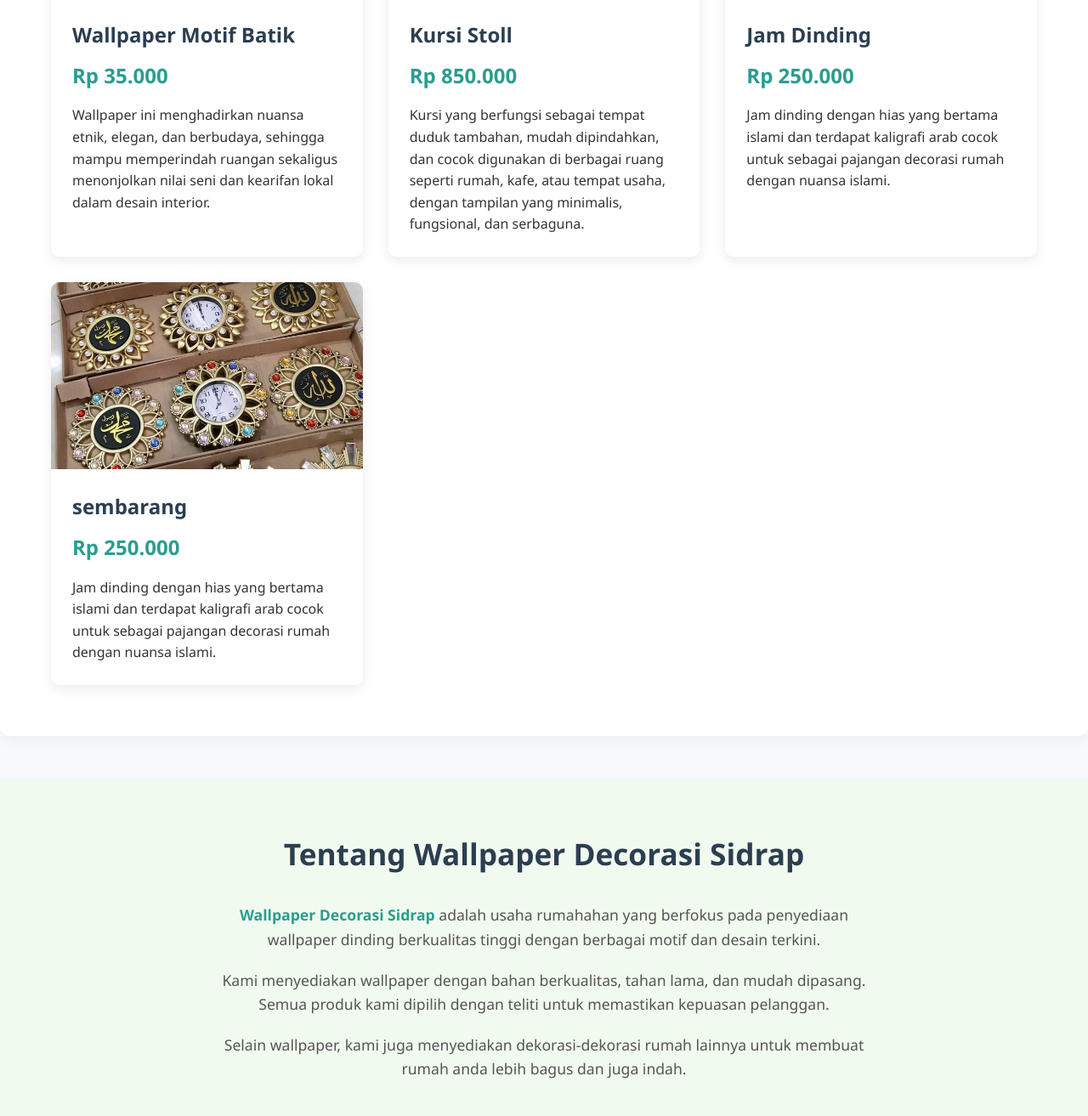
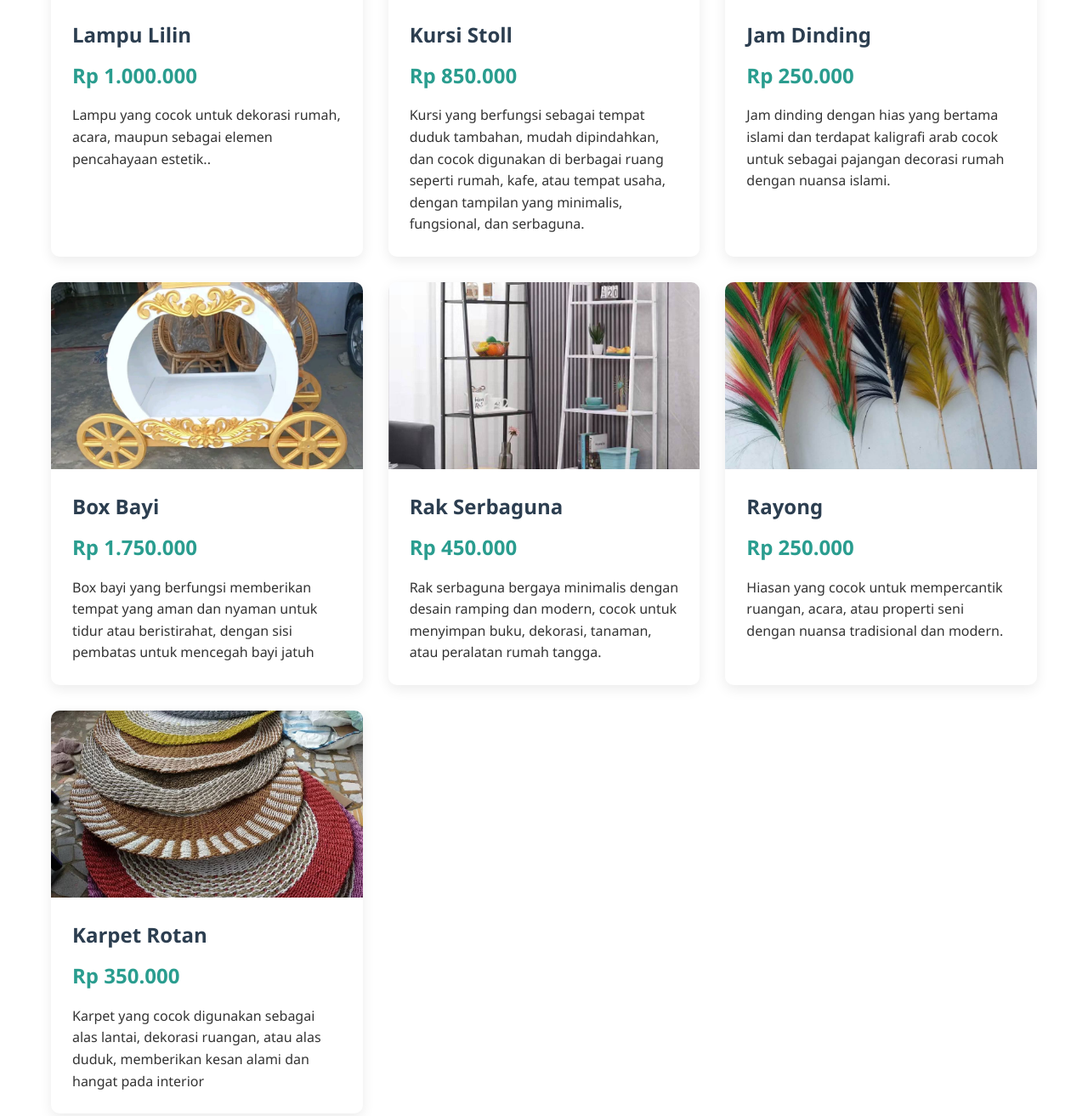
Before and after one commit to WallpaperDecorasi/wallpaper, a plain HTML site: page index.html in a window 1280 px wide. Shown: the part 1665-2978 px from the top of the page at 85% size. Drawn offline with Linux system fonts and the light colour scheme.

Commit message:
Add files via upload

```diff
--- a/index.html
+++ b/index.html
@@ -211,6 +211,30 @@
 
         .product-img.wallpaper6 {
             background-image: url('gambar/gambar6.jpg');
+
+
+        }
+
+        .product-img.wallpaper7 {
+            background-image: url('gambar/gambar7.jpg');
+
+
+        }
+
+        .product-img.wallpaper8 {
+            background-image: url('gambar/Gambar8.jpg');
+
+        }
+
+        .product-img.wallpaper9 {
+            background-image: url('gambar/gambar9.jpg');
+
+
+        }
+
+        .product-img.wallpaper10 {
+            background-image: url('gambar/gambar10.jpg');
+
         }
         .product-content {
             padding: 25px;
@@ -462,9 +486,9 @@
                 <div class="product-card">
                     <div class="product-img wallpaper1"></div>
                     <div class="product-content">
-                        <h3>Wallpaper Motif Segitiga Dan Kotak</h3>
+                        <h3>Wallpaper dengan motif yang beragam</h3>
                         <div class="product-price">Rp 35.000</div>
-                        <p>Wallpaper motif segitiga dan kotak menampilkan pola geometris yang tersusun rapi dan berulang, menggabungkan garis tegas segitiga dengan bentuk stabil kotak.</p>
+                        <p>Wallpaper yang tersedia dalam berbagai motif, warna, dan tekstur, sehingga dapat menyesuaikan dengan konsep interior serta memberikan kesan rapi, estetik, dan nyaman pada ruangan.</p>
                     </div>
                 </div>
 
@@ -480,18 +504,18 @@
                 <div class="product-card">
                     <div class="product-img wallpaper3"></div>
                     <div class="product-content">
-                        <h3>Wallpaper Motif Marmer</h3>
+                        <h3>Foam dengan berbagai varian</h3>
                         <div class="product-price">Rp 35.000</div>
-                        <p>Wallpaper ini dapat memberikan kesan mewah, modern, dan bersih, cocok untuk memperindah interior rumah, kantor, maupun ruang usaha dengan suasana yang eksklusif dan estetis.</p>
+                        <p>Foam banyak dimanfaatkan dalam furniture, dekorasi, dan kerajinan karena fleksibel, mudah dibentuk, serta memberikan kenyamanan dan perlindungan..</p>
                     </div>
                 </div>
 
                 <div class="product-card">
                     <div class="product-img wallpaper4"></div>
                     <div class="product-content">
-                        <h3>Wallpaper Motif Batik</h3>
-                        <div class="product-price">Rp 35.000</div>
-                        <p>Wallpaper ini menghadirkan nuansa etnik, elegan, dan berbudaya, sehingga mampu memperindah ruangan sekaligus menonjolkan nilai seni dan kearifan lokal dalam desain interior.</p>
+                        <h3>Lampu Lilin</h3>
+                        <div class="product-price">Rp 1.000.000</div>
+                        <p>Lampu yang cocok untuk dekorasi rumah, acara, maupun sebagai elemen pencahayaan estetik..</p>
                     </div>
                 </div>
 
@@ -513,12 +537,40 @@
                     </div>
                 </div>
 
+
                 <div class="product-card">
-                    <div class="product-img wallpaper6"></div>
+                    <div class="product-img wallpaper7"></div>
                     <div class="product-content">
-                        <h3>sembarang</h3>
+                        <h3>Box Bayi</h3>
+                        <div class="product-price">Rp 1.750.000</div>
+                        <p>Box bayi yang berfungsi memberikan tempat yang aman dan nyaman untuk tidur atau beristirahat, dengan sisi pembatas untuk mencegah bayi jatuh</p>
+                    </div>
+                </div>
+
+                 <div class="product-card">
+                    <div class="product-img wallpaper8"></div>
+                    <div class="product-content">
+                        <h3>Rak Serbaguna</h3>
+                        <div class="product-price">Rp 450.000</div>
+                        <p>Rak serbaguna bergaya minimalis dengan desain ramping dan modern, cocok untuk menyimpan buku, dekorasi, tanaman, atau peralatan rumah tangga.</p>
+                    </div>
+                </div>
+
+                 <div class="product-card">
+                    <div class="product-img wallpaper9"></div>
+                    <div class="product-content">
+                        <h3>Rayong</h3>
                         <div class="product-price">Rp 250.000</div>
-                        <p>Jam dinding dengan hias yang bertama islami dan terdapat kaligrafi arab cocok untuk sebagai pajangan decorasi rumah dengan nuansa islami.</p>
+                        <p>Hiasan yang cocok untuk mempercantik ruangan, acara, atau properti seni dengan nuansa tradisional dan modern.</p>
+                    </div>
+                </div>
+
+                <div class="product-card">
+                    <div class="product-img wallpaper10"></div>
+                    <div class="product-content">
+                        <h3>Karpet Rotan</h3>
+                        <div class="product-price">Rp 350.000</div>
+                        <p>Karpet yang cocok digunakan sebagai alas lantai, dekorasi ruangan, atau alas duduk, memberikan kesan alami dan hangat pada interior</p>
                     </div>
                 </div>
 
@@ -592,6 +644,7 @@
                             Sidrap, Sulawesi Selatan
                         </div>
                     </div>
+
                     <div class="contact-detail">
                         <i class="far fa-clock contact-icon"></i>
                         <div>
@@ -631,7 +684,7 @@
             </div>
 
             <div class="copyright">
-                <p>&copy; 2025 Wallpaper Decorasi Sidrap. All rights reserved.</p>
+                <p>&copy; Wallpaper Decorasi Sidrap X Bisnis Digital 23</p>
                 <p>WhatsApp | Facebook |</p>
             </div>
         </div>
```
Also changed, not shown: gambar/Gambar7.jpg (added), gambar/Gambar8.jpg (added), gambar/Gambar9.jpg (added), gambar/gambar1.jpg, gambar/gambar10.jpg (added), gambar/gambar3.jpg, gambar/gambar4.jpg.
